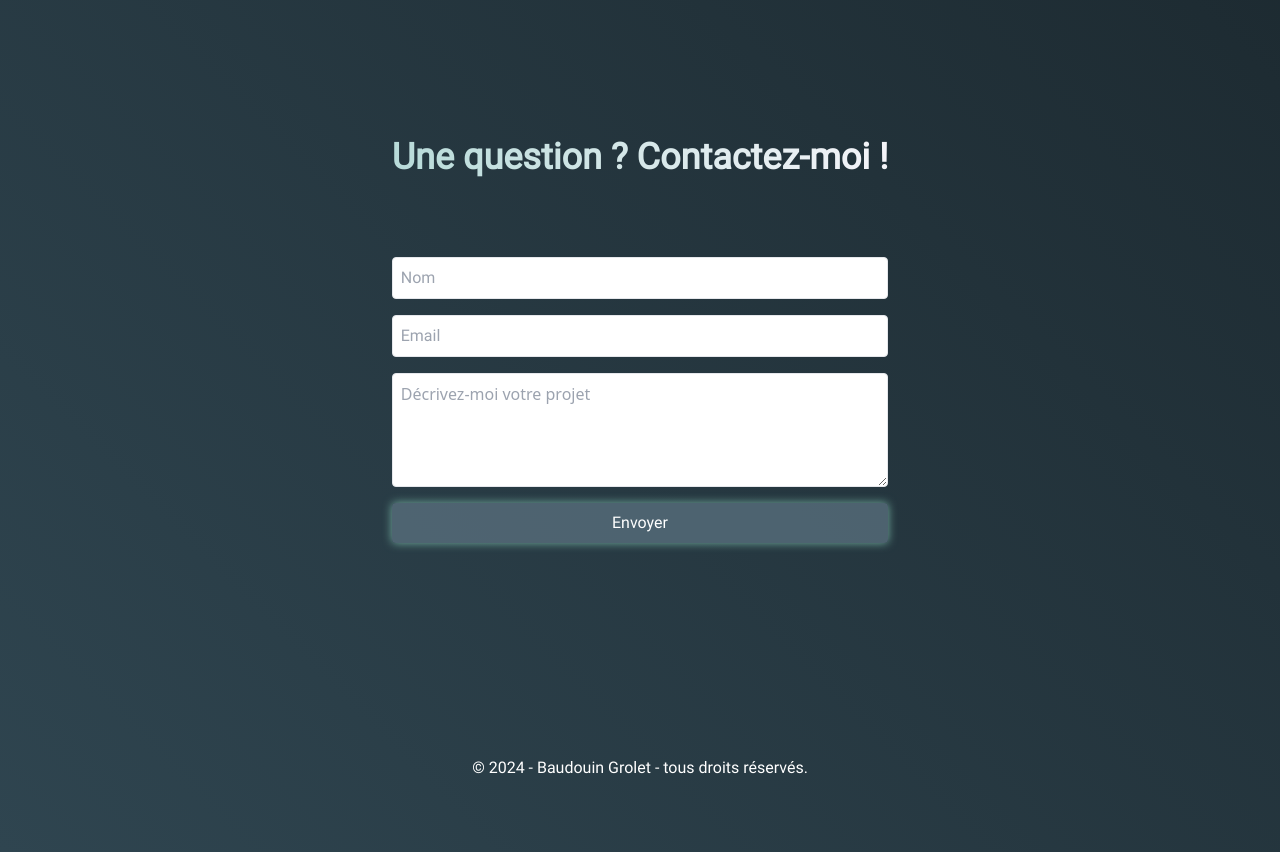
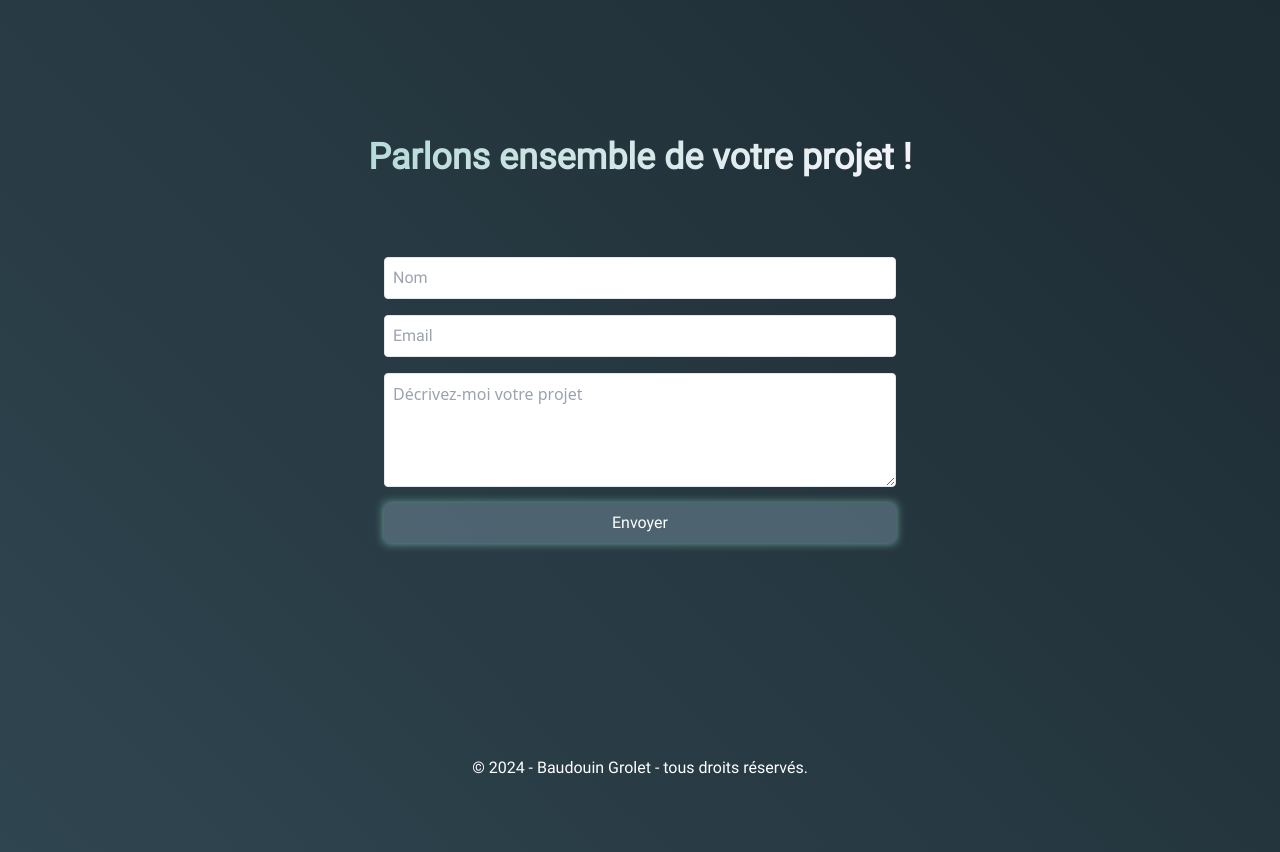
Before and after one commit to BavouilleDev/portfolio, a plain HTML site: page index.html in a window 1280 px wide. Shown: the part 3500-4352 px from the top of the page. Drawn offline with nearby package versions, Linux system fonts and the light colour scheme.

Commit message:
Update index.html

```diff
--- a/index.html
+++ b/index.html
@@ -182,7 +182,7 @@
     <div class="slide-wrapper">
         <div id="contact" class="slide-in flex flex-col h-screen items-center justify-center gap-40 p-8 rounded-3xl">
             <div class="text-center">
-                <p class="text-8xl lg:text-4xl font-bold gradient-text">Une question ? Contactez-moi !</p>
+                <p class="text-8xl lg:text-4xl font-bold gradient-text">Parlons ensemble de votre projet !</p>
                 <form id="contact-form" class="flex flex-col gap-4 w-full lg:max-w-lg sm:max-w-full mx-auto mt-20">
                     <input type="text" id="user_name" name="user_name" placeholder="Nom" required class="p-2 border rounded sm:placeholder:text-3xl lg:placeholder:text-base sm:text-3xl lg:text-base">
                     <input type="email" id="user_email" name="user_email" placeholder="Email" required class="p-2 border rounded sm:placeholder:text-3xl lg:placeholder:text-base sm:text-3xl lg:text-base">
```
